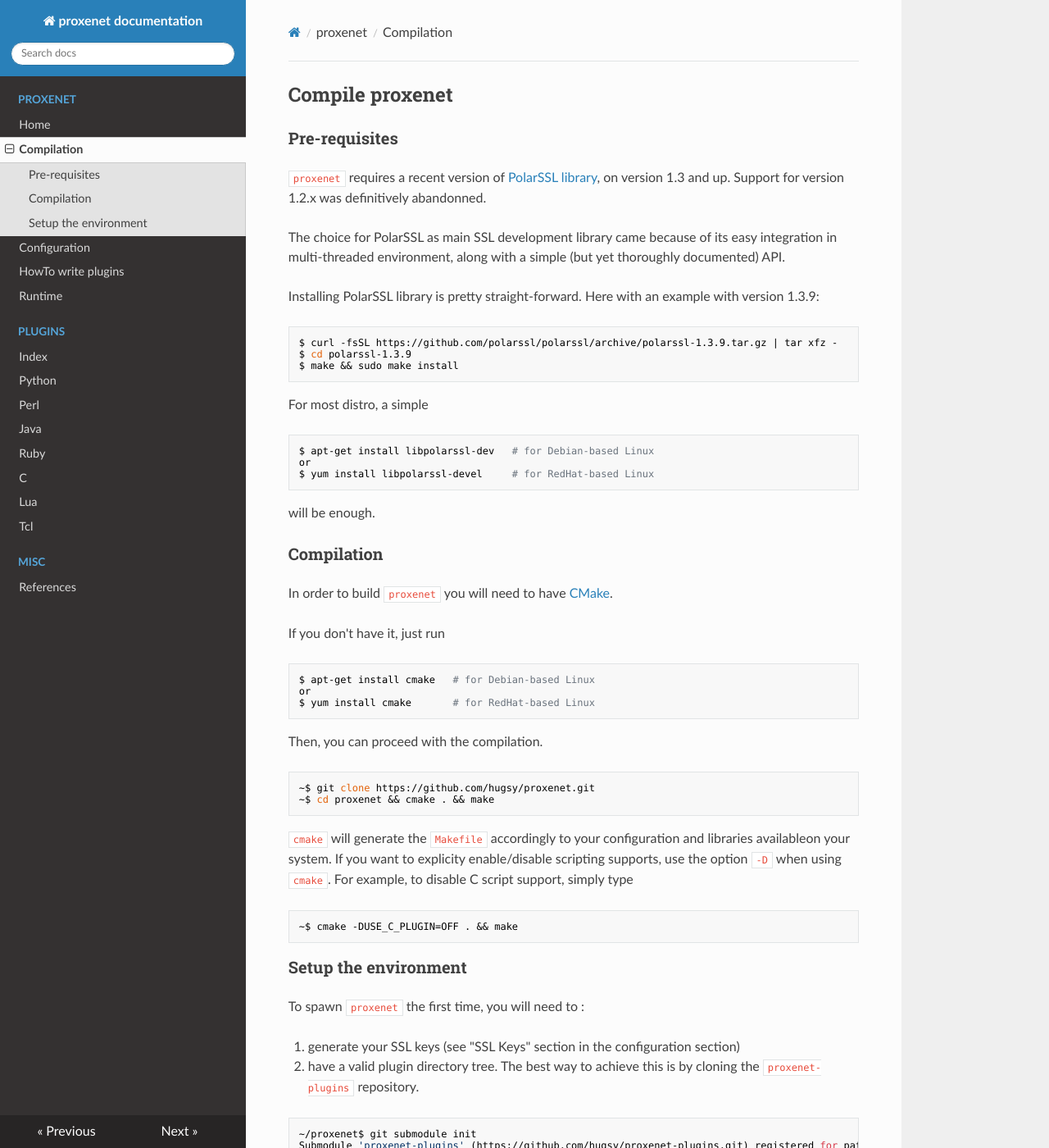
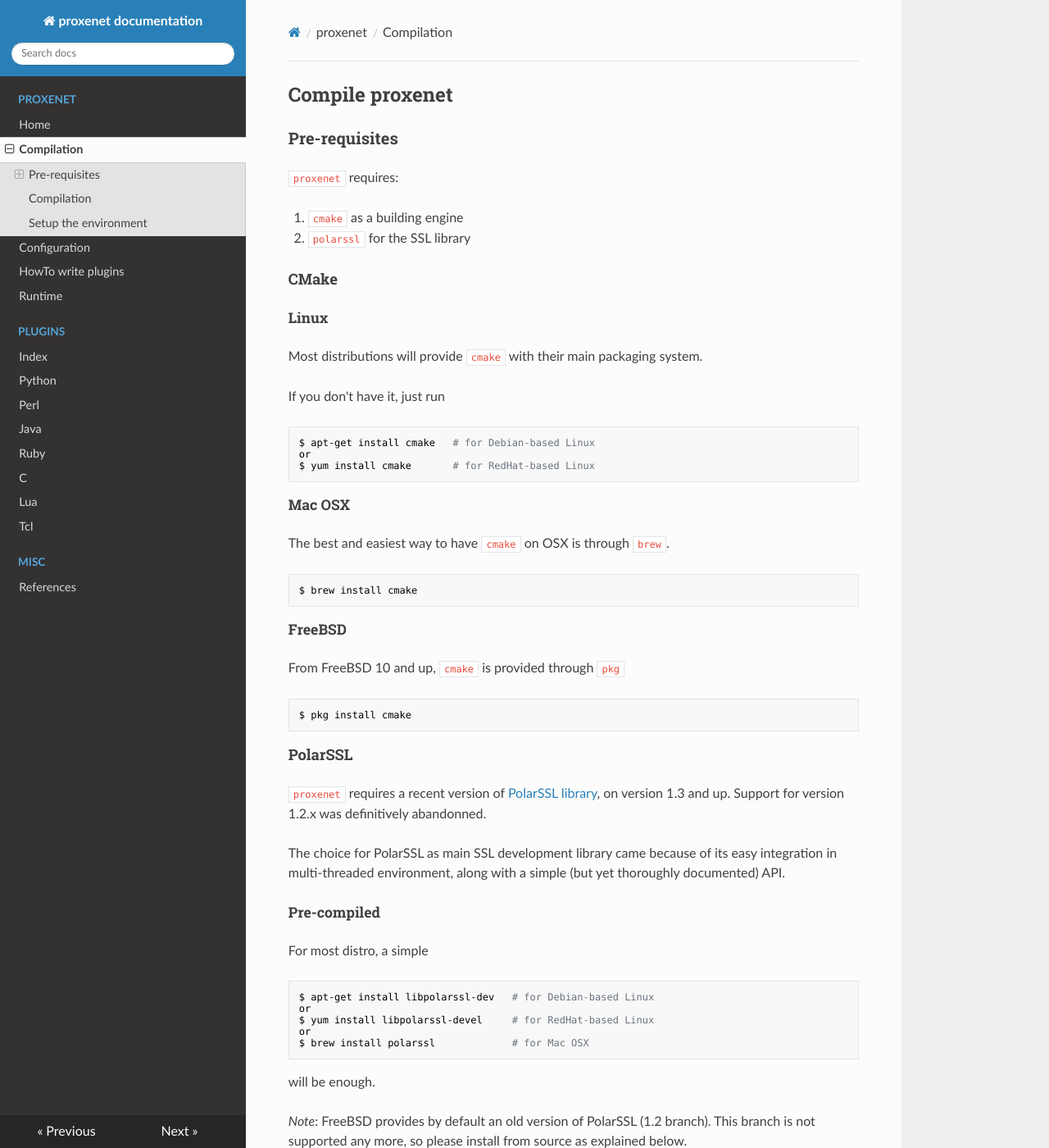
Before and after one commit to hugsy/proxenet, an MkDocs documentation site: the page built from docs/compil.md, in a window 1280 px wide and 1400 px high. Shown: the whole window at 82% size. Built offline with MkDocs 1.6.1, drawn with Linux system fonts in a browser that asks for light colours; nearby versions of some CDN libraries; old or Windows-style settings are respelled for this version of MkDocs; some of the changed text lies outside the part shown.

Commit message:
* fixed some params checking in FindPolarSSL * added docs for building proxenet on OSX & FreeBSD

````diff
--- a/docs/compil.md
+++ b/docs/compil.md
@@ -2,6 +2,40 @@
 
 ### Pre-requisites
 
+`proxenet` requires:
+
+1. `cmake` as a building engine
+2. `polarssl` for the SSL library
+
+
+#### CMake
+
+##### Linux
+
+Most distributions will provide `cmake` with their main packaging system.
+
+If you don't have it, just run
+```bash
+$ apt-get install cmake   # for Debian-based Linux
+or
+$ yum install cmake       # for RedHat-based Linux
+```
+
+##### Mac OSX
+
+The best and easiest way to have `cmake` on OSX is through `brew`.
+```bash
+$ brew install cmake
+```
+
+##### FreeBSD
+
+From FreeBSD 10 and up, `cmake` is provided through `pkg`
+```bash
+$ pkg install cmake
+```
+
+#### PolarSSL
 `proxenet` requires a recent version of
 [PolarSSL library](https://polarssl.org/source-code), on version 1.3 and
 up. Support for version 1.2.x was definitively abandonned.
@@ -10,46 +44,52 @@
 integration in multi-threaded environment, along with a simple (but yet
 thoroughly documented) API.
 
-Installing PolarSSL library is pretty straight-forward. Here with an example with version 1.3.9:
-``` bash
-$ curl -fsSL https://github.com/polarssl/polarssl/archive/polarssl-1.3.9.tar.gz | tar xfz -
-$ cd polarssl-1.3.9
-$ make && sudo make install
-```
+##### Pre-compiled
 
 For most distro, a simple
 ```bash
 $ apt-get install libpolarssl-dev   # for Debian-based Linux
 or
 $ yum install libpolarssl-devel     # for RedHat-based Linux
+or
+$ brew install polarssl             # for Mac OSX
 ```
 will be enough.
 
+*Note*: FreeBSD provides by default an old version of PolarSSL (1.2
+ branch). This branch is not supported any more, so please install from source
+ as explained below.
+
+
+##### From source
+
+Installing PolarSSL library from source is pretty straight-forward. Here with an
+example with version 1.3.9:
+``` bash
+$ curl -fsSL https://github.com/polarssl/polarssl/archive/polarssl-1.3.9.tar.gz | tar xfz -
+$ cd mbedtls-polarssl-1.3.9 && cmake . && sudo make install
+```
+
 
 ### Compilation
-In order to build `proxenet` you will need to have
-[CMake](http://www.cmake.org).
+In order to build `proxenet` make sure you have [CMake](http://www.cmake.org)
+version 3.0+.
 
-If you don't have it, just run
-```bash
-$ apt-get install cmake   # for Debian-based Linux
-or
-$ yum install cmake       # for RedHat-based Linux
-```
-
-Then, you can proceed with the compilation.
+You can proceed with the compilation like this:
 
 ```bash
-~$ git clone https://github.com/hugsy/proxenet.git
-~$ cd proxenet && cmake . && make
+$ git clone https://github.com/hugsy/proxenet.git
+$ cd proxenet && cmake . && make
 ```
 
 `cmake` will generate the `Makefile` accordingly to your configuration and
 libraries availableon your system.
 If you want to explicity enable/disable scripting supports, use the option `-D`
-when using `cmake`. For example, to disable C script support, simply type
+when using `cmake`. For example,
 ```bash
-~$ cmake -DUSE_C_PLUGIN=OFF . && make
+$ cmake . -DUSE_C_PLUGIN=OFF && make   # to disable C script support
+or
+$ cmake . -DUSE_PYTHON_PLUGIN=OFF && make   # to disable Python script support
 ```
 
 ### Setup the environment
````
Also changed, not shown: 1 other file.
